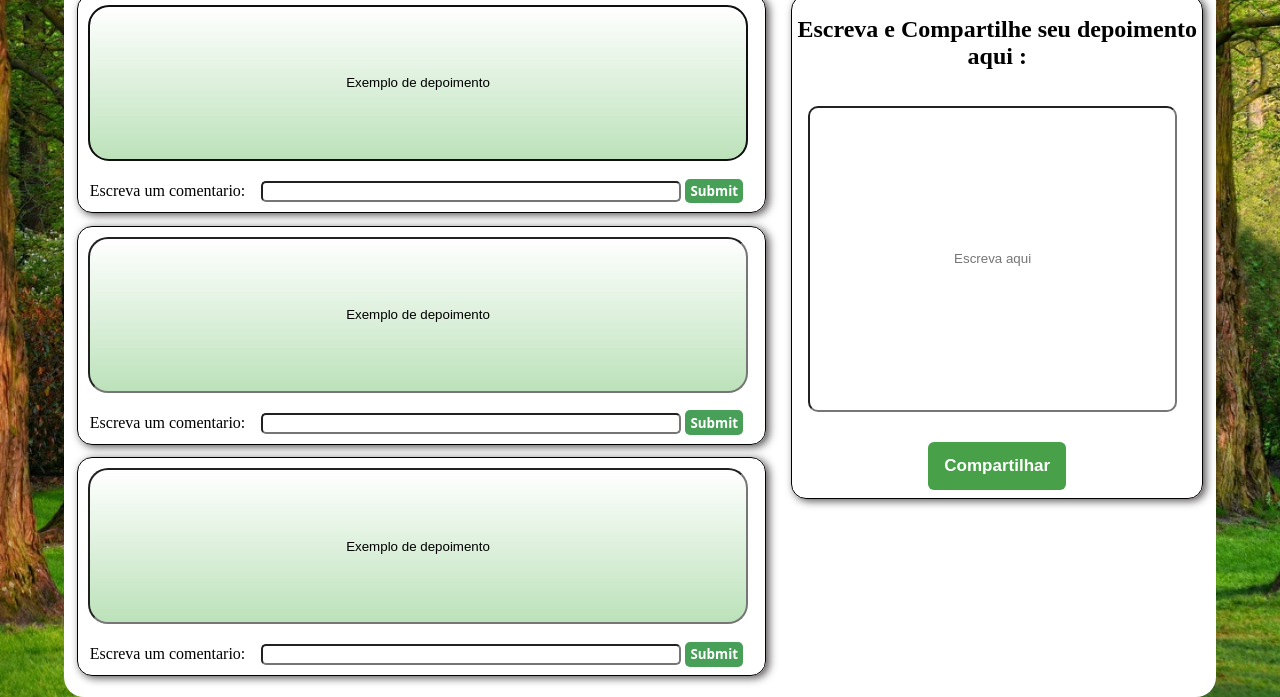
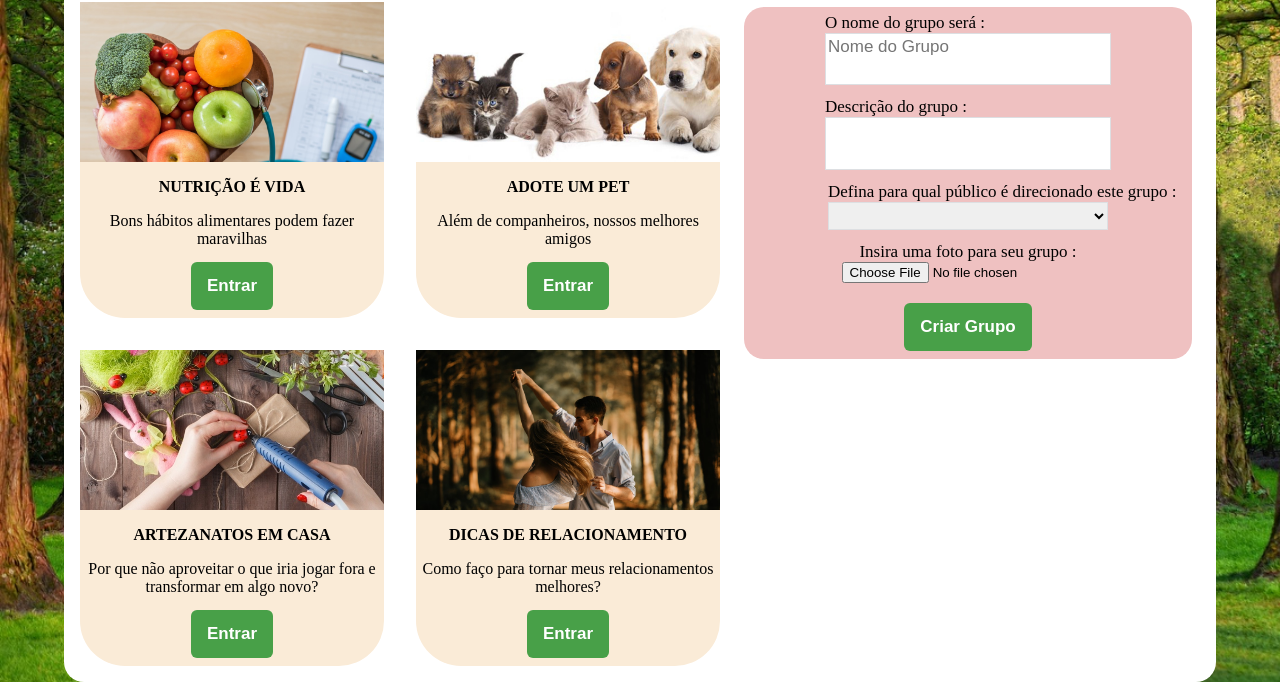
Before and after one commit to VitoriaAkemi/PanaceIA, a plain HTML site: page comunidade.html in a window 1280 px wide. Shown: the part 281-978 px from the top of the page. Drawn offline with Linux system fonts and the light colour scheme.

Commit message:
comunidade estilizada e bot linkado

```diff
--- a/comunidade.html
+++ b/comunidade.html
@@ -2,7 +2,6 @@
 <html lang="pt-br">
 <head>
     <meta charset="UTF-8">
-    <meta http-equiv="X-UA-Compatible" content="IE=edge">
     <meta name="viewport" content="width=device-width, initial-scale=1.0">
     <title>Comunidade</title>
     <link rel="stylesheet" href="./css/style.css" type="text/css">
@@ -21,47 +20,98 @@
                 <li><a href="index.html">Home</a></li>
                 <li class="selecionado"><a href="comunidade.html">Comunidade</a></li>
                 <li><a href="agenda.html">Agenda / Eventos</a></li>
-            <li><a href="chatbot.html">Panaceia bot</a></li>
+                <li><a href="https://web-chat.global.assistant.watson.cloud.ibm.com/preview.html?region=us-south&integrationID=ba5de90b-f107-4b7b-8915-c668c593fdb1&serviceInstanceID=7542444f-0c10-47aa-afa0-fae9eeb13c60">Panaceia bot</a></li>
                 <li><a href="entrar.html">Entrar</a></li>
             </ul>
         </div>
         <div class="quadro2">
-        <div class="coluna coluna1"> <!--coluna para ler depoimentos e comentar-->
-            <h2>Aqui estão alguns depoimentos de outras usuárias do nosso site: </h2>
-            <form action="">
-            <div class="depoimento">
-                <input type="text" name="ldpt" class="campoG" value="Exemplo de depoimento" autofocus="1">
-                <label for="idComentario" class="campoP">Escreva um comentario: </label> <input type="text" name="cmt" class="campoP" id="idComentario" >
-                <input type="submit" class="botao enviar" >
+            <div class="grupos">
+                <div class="topo"><h2>Alguns grupos que podem ser de seu interesse:</h2></div>
+                <div class="todo"><!--coluna para mostrar grupos de comunidades-->
+                    <div class="grupo"><!--grupo de nutrição-->
+                        <form action="depoimento.html">
+                        <div class="interesse nutricao"></div>
+                        <h3>Nutrição é vida</h3>
+                        <li>Bons hábitos alimentares podem fazer maravilhas</li>
+                        <div class="botao">
+                            <button class="botaoCamp">Entrar</button>
                         </div>
-            <div class="depoimento">
-                <input type="text" name="ldpt" class="campoG" value="Exemplo de depoimento" autofocus="1">
-                <label for="idComentario2" class="campoP">Escreva um comentario: </label> <input type="text" name="cmt" class="campoP" id="idComentario2" >
-                <input type="submit" class="botao enviar" >
+                        </form>
                     </div>
-            <div class="depoimento">
-                <input type="text" name="ldpt" class="campoG" value="Exemplo de depoimento" autofocus="1">
-                <label for="idComentario3" class="campoP">Escreva um comentario: </label> <input type="text" name="cmt" class="campoP" id="idComentario3" >
-                <input type="submit" class="botao enviar" >
+                    <div class="grupo">
+                        <form action="depoimento.html">
+                        <div class="interesse animais"></div>
+                        <h3>Adote um Pet</h3>
+                        <li>Além de companheiros, nossos melhores amigos</li>
+                        <div class="botao">
+                            <button class="botaoCamp">Entrar</button>
+                        </div>
+                        </form>
                     </div>
                 </div>
+                <div class="todo">
+                    <div class="grupo">
+                        <form action="depoimento.html">
+                        <div class="interesse artezanato"></div>
+                        <h3>Artezanatos em casa</h3>
+                        <li>Por que não aproveitar o que iria jogar fora e transformar em algo novo?</li>
+                        <div class="botao">
+                            <button class="botaoCamp">Entrar</button>
+                        </div>
                         </form>
-        <div class="coluna coluna2"> <!--coluna para criar depoimentos-->
-
-                <h3>Que tal deixar seu depoimento para outros lerem também?</h3>
-              <div class="depoimento depoimento2">
-                <h2>Escreva e Compartilhe seu depoimento aqui : </h2>
-                <form action="#">
-            <div>
-                <input type="text" name="cdpt" class="campoM" placeholder="Escreva aqui">
+                    </div>
+                    <div class="grupo">
+                        <form action="depoimento.html">
+                        <div class="interesse relacionamento"></div>
+                        <h3>Dicas de relacionamento</h3>
+                        <li>Como faço para tornar meus relacionamentos melhores?</li>
+                        <div class="botao">
+                            <button class="botaoCamp">Entrar</button>
+                        </div>
+                        </form>
+                    </div>
+                </div>
+            </div>
+            <div class="coluna2">
+                <h1>Que tal criar seu próprio grupo?</h1>
+                <div class="criaEventos">
+                    <form action="">
+                        <div> <!--inputs para dados do grupo a ser criado-->
+                            <div class="campo campoLabel"> <!--input do nome do grupo-->
+                                <label for="idnmGrupo">O nome do grupo será : </label>
+                                <input type="text" id="idnmGrupo" name="nmGp" class="entrada" placeholder="Nome do Grupo" required
+                                oninvalid="setCustomValidity('Esse campo deve ser preenchido para concluir a criação do grupo!')"
+                                pattern="^[a-zA-ZáàâãéèêíïóôõöúçñÁÀÂÃÉÈÍÏÓÔÕÖÚÇÑ ]{3,}$">
+                            </div>
+                            <div class="campo campoLabel"> <!--input de qual plataforma sera o grupo-->
+                                <label for="idDescricao">Descrição do grupo : </label>
+                                <input type="text" id="idDescricao" name="plGp" class="entrada" required
+                                oninvalid="setCustomValidity('Esse campo deve ser preenchido para concluir a criação do grupo!')"
+                                pattern="^[a-zA-ZáàâãéèêíïóôõöúçñÁÀÂÃÉÈÍÏÓÔÕÖÚÇÑ ]{3,}$">
+                            </div>
+                            <div class="campo campoLabel"> <!--input de qual sera o publico de interesse-->
+                                <label for="idInteressesGrupo">Defina para qual público é direcionado este grupo : </label>
+                                <select name="itGp" id="idInteressesGrupo" class="entrada">
+                                    <option value="an">Animais</option>
+                                    <option value="ar">Artes</option>
+                                    <option value="bl">Beleza</option>
+                                    <option value="cl">Culinária</option>
+                                    <option value="pl">Plantas</option>
+                                </select>
+                            </div>
+                            <div class="campo">
+                                <label for="idFotoGrupo">Insira uma foto para seu grupo :</label>
+                                <input type="file" id="idFotoGrupo">
                             </div>
                             <div class="botao">
-                <button id="idenviarDep" class="botaoCamp" type="submit" name="ed">Compartilhar</button>
+                                <button class="botaoCamp" id="idCriaGrupo">Criar Grupo</button>
+                            </div>
                         </div>
                     </form>
                     </div>
             </div>
             </div>
         </div>
+    </div>
 </body>
 </html>
--- a/css/style.css
+++ b/css/style.css
@@ -11,8 +11,12 @@ h3{
     font-family: -webkit-pictograph;
 }
 
+li{
+    list-style-type: none;
+    text-align: center;
+}
 
-input[type='file']{
+#idEditarFoto input[type='file']{
     display:none;
 }
 
@@ -107,9 +111,6 @@ fieldset{
     padding: 2vh;
 }
 
-.texto{
-    list-style-type: none;
-}
 
 .caixaLogin{
     display: block;
@@ -138,7 +139,7 @@ fieldset{
 }
 
 .entrada {
-    padding: 14px 16px;
+    padding-bottom: 2vw;
     font-size: 17px;
     width: 35vh;
     border: 1px solid #dddfe2;
@@ -228,12 +229,11 @@ fieldset{
 }
 
 .coluna1 {
-    width: 80%;
+    width: 75%;
 }
 
-.coluna2 {
-    flex-grow: 3;
-
+.coluna2{
+    padding: 1vh;
 }
 
 .campoG {
@@ -340,8 +340,9 @@ fieldset{
 /* final do calendario*/
 
 .criaEventos {
+    margin-right: 2vh;
     text-align: center;
-    border: 1px solid rgb(0, 0, 0);
+    background-color: #efc1c1;
     border-radius: 20px;
 }
 
@@ -413,7 +414,7 @@ fieldset{
      margin: auto;
     font-size: xxx-large;
  }
-
+/*interesses*/
  .animais{
     background-image: url(../img/animais.jpg);
     background-size: cover;
@@ -438,3 +439,39 @@ fieldset{
      background-image: url(../img/plantas.jpg);
      background-size: cover;
  }
+
+.grupos{
+    flex-direction: column;
+    display: flex;
+    width: 70%;
+    justify-content: space-around;
+}
+
+ .grupo {
+    margin: 2vh;
+    width: 38vh;
+    background-color: rgb(250, 235, 215);
+    border-radius: 45px;
+    height: max-content;
+ }
+
+ /*grupos*/
+
+ .nutricao {
+     background-image: url(../img/nutricao.jpg);
+     background-size: cover;
+ }
+
+ .artezanato {
+     background-image: url(../img/artezanato.jpg);
+     background-size: cover;
+ }
+
+ .relacionamento{
+     background-image: url(../img/relacionamento.jpg);
+     background-size: cover;
+ }
+
+ .topo {
+     background: linear-gradient(180deg, rgb(250, 235, 215), transparent);
+ }
```
Also changed, not shown: agenda.html (+1 -1 lines), depoimento.html (added, +67 -0 lines), entrar.html (+1 -1 lines), index.html (+1 -1 lines), interesses.html (+1 -1 lines), perfil.html (+1 -1 lines), img/artezanato.jpg (added), img/nutricao.jpg (added), img/relacionamento.jpg (added). Lines whose indentation alone changed are shown as unchanged.
